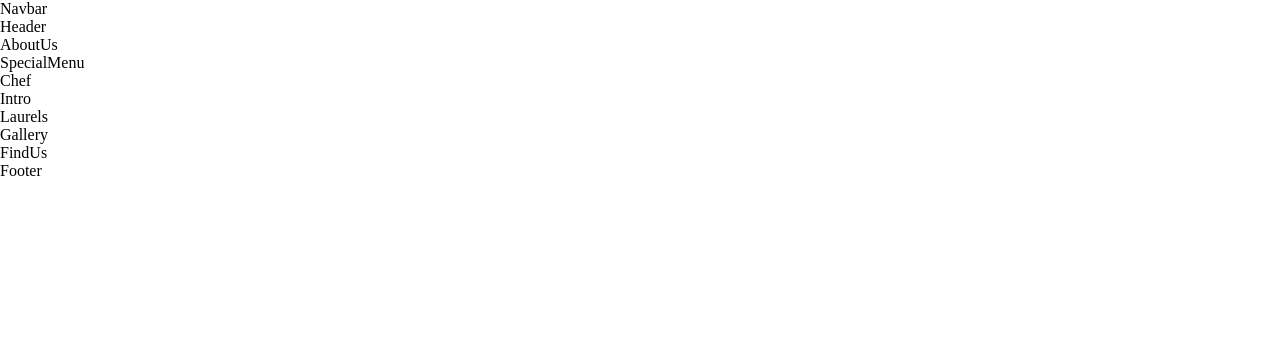
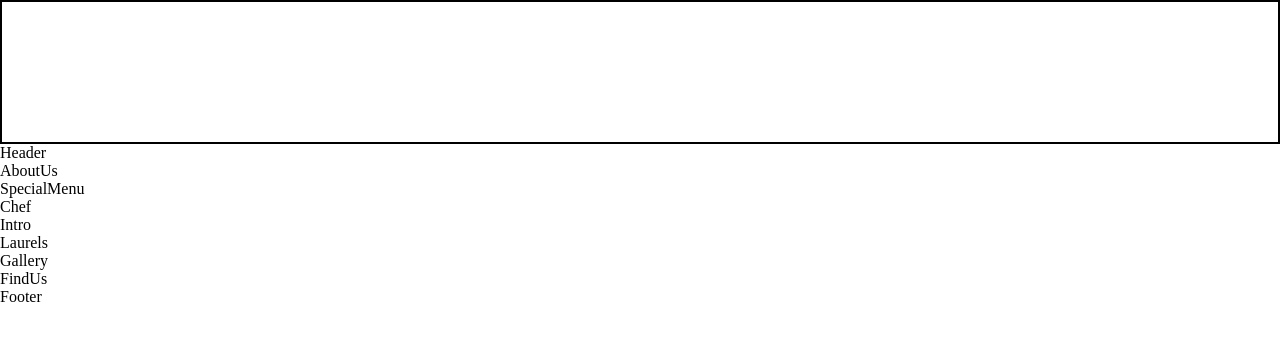
Before and after one commit to OGENDI/dastyFood, a React (Create React App) app: page / in a window 1280 px wide. Shown: the top 340 px of the page. Built offline with nearby package versions, Linux system fonts and the light colour scheme; a web font is replaced by a local one.

Commit message:
🎉 start working on the navbar

```diff
--- a/src/components/Navbar/Navbar.css
+++ b/src/components/Navbar/Navbar.css
@@ -0,0 +1,5 @@
+.app__navbar {
+    width: 100%;
+    display: flex;
+    border: 2px solid black;
+}
--- a/src/components/Navbar/Navbar.jsx
+++ b/src/components/Navbar/Navbar.jsx
@@ -1,11 +1,26 @@
 import React from 'react';
+import { GiHamburgerMenu } from 'react-icons/gi';
+import { MdOutlineRestaurantMenu } from 'react-icons/md';
 
+import images from '../../constants/images';
 import './Navbar.css';
 
 const Navbar = () => (
-  <div>
-    Navbar
-  </div>
+  <nav className='app__navbar'>
+    <div className='app__navbar-logo'>
+      <img src={images.gericht} alt='app logo'/>
+
+    </div>
+    <ul className='app__navbar-links'>
+      <li className='p__opensans'><a href='#home'>Home</a></li>
+      <li className='p__opensans'><a href='#about'>About</a></li>
+      <li className='p__opensans'><a href='#menu'>Menu</a></li>
+      <li className='p__opensans'><a href='#awards'>Awards</a></li>
+      <li className='p__opensans'><a href='#contact'>Contact</a></li>
+
+    </ul>
+
+  </nav>
 );
 
 export default Navbar;
```
